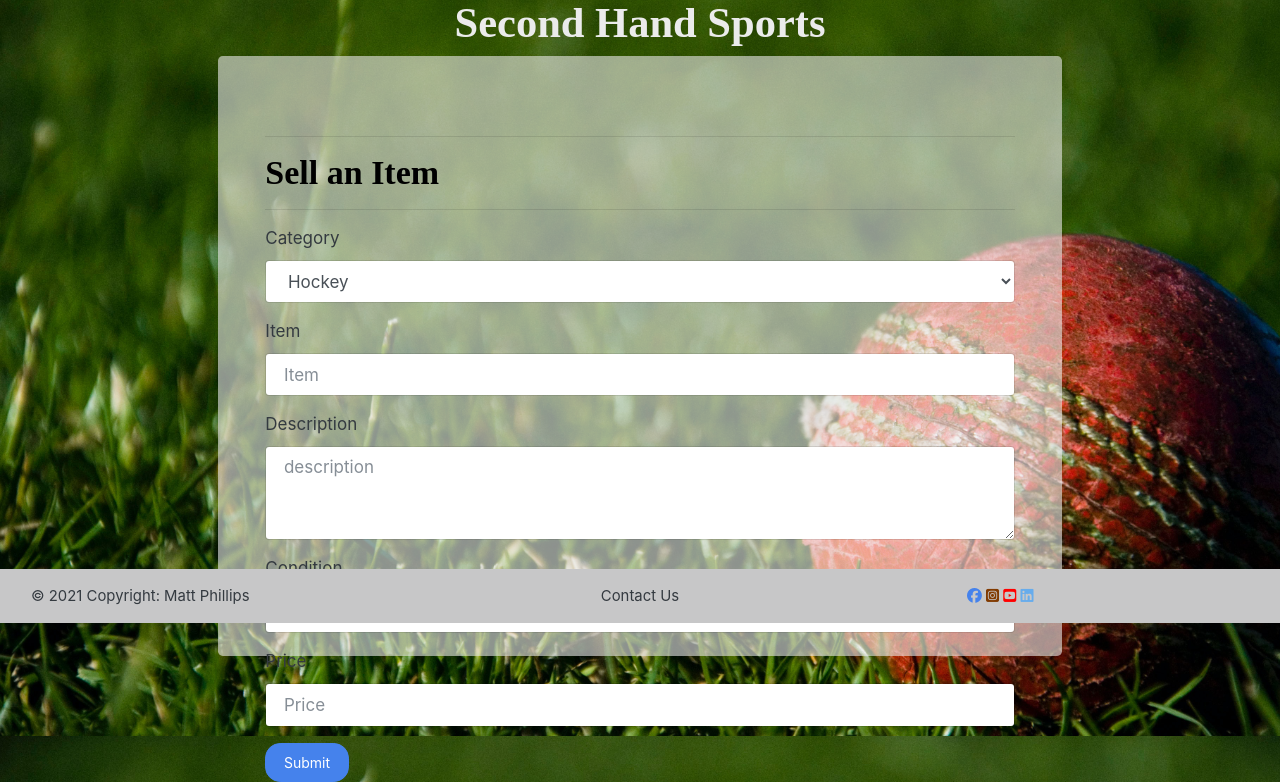
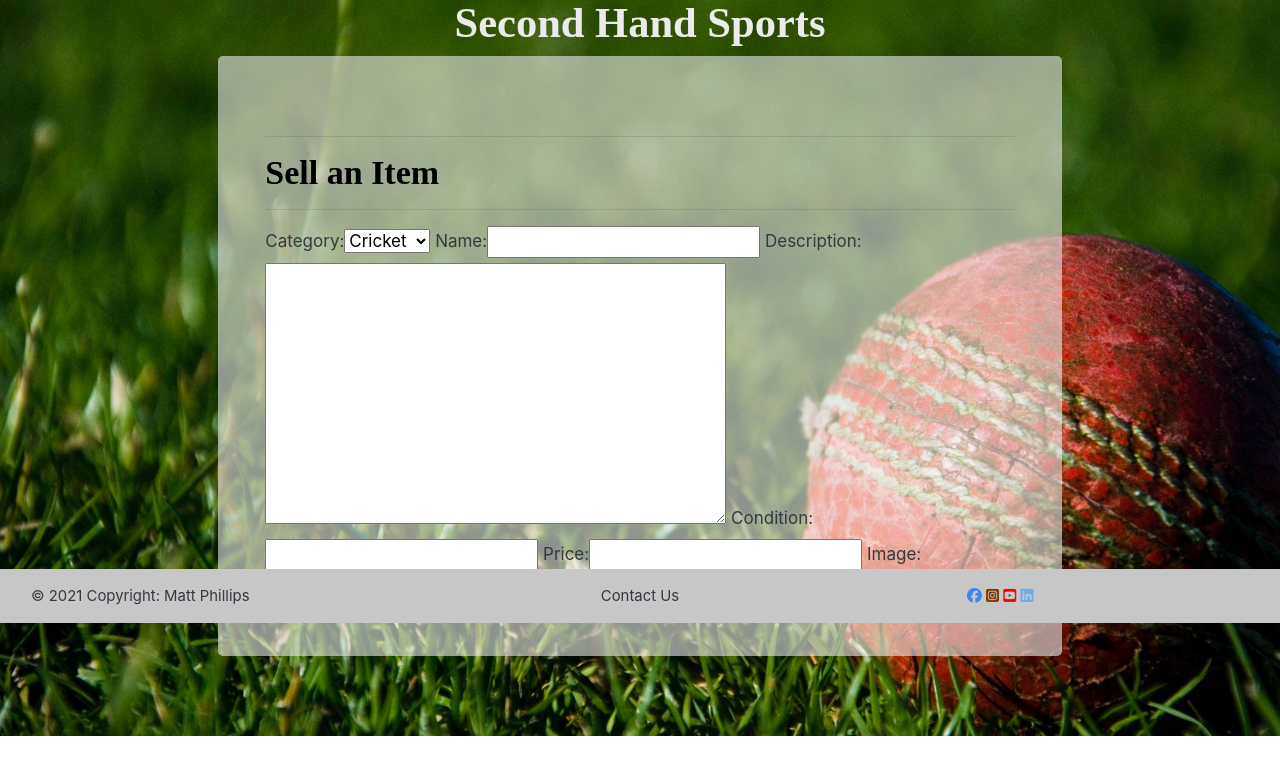
Before and after one commit to mphil17/Sports-shop-MS4, a Django app: page /equipment/sell/ in a window 1280 px wide. Shown: the part 177-959 px from the top of the page. After the commit the page ends 913 px from the top, so only its background shows below. Run offline with Django 3.2, Linux system fonts and the light colour scheme; data comes from the database, SQL or seed files in the repository; both versions use the stored data as it was after the commit; some libraries are stand-ins or nearby versions; some web fonts are replaced.

Commit message:
Redid selling page which now works.

```diff
--- a/equipment/forms.py
+++ b/equipment/forms.py
@@ -1,5 +1,5 @@
 from django import forms
-from .models import Equipment
+from .models import Equipment, Category
 
 
 class SellForm(forms.ModelForm):
@@ -31,3 +31,19 @@ class SellForm(forms.ModelForm):
                 placeholder = placeholders[field]
             self.fields[field].widget.attrs['placeholder'] = placeholder
             self.fields[field].label = False
+
+
+class EquipmentForm(forms.ModelForm):
+
+    class Meta:
+        model = Equipment
+        fields = ('category', 'name',
+                  'description', 'condition',
+                  'price', 'image',)
+
+    def __init__(self, *args, **kwargs):
+        super().__init__(*args, **kwargs)
+        categories = Category.objects.all()
+        friendly_names = [(c.id, c.get_friendly_name()) for c in categories]
+
+        self.fields['category'].choices = friendly_names
--- a/equipment/templates/equipment/equipment.html
+++ b/equipment/templates/equipment/equipment.html
@@ -36,6 +36,7 @@
                 <div class="card-header text-capitalize">{{ item.category }}</div>
                     <div class="card-body">
                         <h4 class="card-title">{{ item.name }}</h4>
+
                         <p class="card-text desc">{{ item.description }}</p>
                         <img src="{{ item.image }}" alt="image of the equipment">
                         <p class="card-text pl-2">Condition: {{ item.condition }}</p>
--- a/equipment/templates/equipment/sell.html
+++ b/equipment/templates/equipment/sell.html
@@ -25,38 +25,9 @@
         </div>
         <div class="row">
             <div class="col">
-                <form action="{% url 'sell_form' %}" method="POST" id="sell-form">
+                <form action="{% url 'sell_equipment' %}" method="POST" id="sell-form" enctype="multipart/form-data">
                     {% csrf_token %}
-                    <div class="form-group">
-                        <label for="category">Category</label>
-                        <select class="form-control" id="category" name="category">
-                        <option>Hockey</option>
-                        <option>Football</option>
-                        <option>Cricket</option>
-                        <option>Rugby</option>
-                        </select>
-                    </div>
-                     <div class="form-group">
-                        <label for="name">Item</label>
-                        <input type="text" class="form-control" id="name" placeholder="Item" name="name">
-                    </div>
-                    <div class="form-group">
-                        <label for="description">Description</label>
-                        <textarea class="form-control" id="description" rows="3" name="description" placeholder="description"></textarea>
-                    </div>
-                    <div class="form-group">
-                        <label for="condition">Condition</label>
-                        <select class="form-control" id="condition" name="condition">
-                        <option>Poor</option>
-                        <option>Average</option>
-                        <option>Good</option>
-                        <option>Excellent</option>
-                        </select>
-                    </div>
-                    <div class="form-group">
-                        <label for="price">Price</label>
-                        <input type="number" class="form-control" id="price" placeholder="Price" name="price" step="0.01">
-                    </div>
+                    {{ form }}
                     <button type="submit" value="Submit" class="btn btn-primary">Submit</button>
                 </form>
             </div>
--- a/equipment/urls.py
+++ b/equipment/urls.py
@@ -4,7 +4,6 @@ from . import views
 
 urlpatterns = [
     path('', views.show_equipment, name='equipment'),
-    path('<item_id>', views.equipment_item, name='equipment_item'),
-    path('sell/', views.sell, name='sell'),
-    path('sell_form/', views.sell_form, name='sell_form'),
+    path('<int:item_id>/', views.equipment_item, name='equipment_item'),
+    path('sell/', views.sell_equipment, name='sell_equipment'),
 ]
--- a/equipment/views.py
+++ b/equipment/views.py
@@ -2,6 +2,8 @@ from django.shortcuts import render, get_object_or_404, reverse, redirect
 from django.contrib import messages
 from django.db.models import Q
 from .models import Equipment, Category
+
+from .forms import SellForm, EquipmentForm
 
 # Create your views here.
 
@@ -65,20 +67,21 @@ def equipment_item(request, item_id):
     return render(request, 'equipment/equipment_item.html', context)
 
 
-def sell(request):
-    return render(request, 'equipment/sell.html')
+def sell_equipment(request):
+    """ Add a product to the store """
+    if request.method == 'POST':
+        form = EquipmentForm(request.POST, request.FILES)
+        if form.is_valid():
+            form.save()
+            messages.success(request, 'Successfully added product!')
+            return redirect(reverse('sell_equipment'))
+        else:
+            messages.error(request, 'Failed to add product. Please ensure the form is valid.')
+    else:
+        form = EquipmentForm()
+    template = 'equipment/sell.html'
+    context = {
+        'form': form,
+    }
 
-
-def sell_form(request):
-
-    if request.method == 'POST':
-        sell_data = {
-            'category': request.POST['category'],
-            'name': request.POST['name'],
-            'description': request.POST['description'],
-            'condition': request.POST['condition'],
-            'price': request.POST['price'],
-        }
-        sell_form = Equipment(category=category, name=name, description=description, condition=condition, price=price)
-        sell_form.save()
-    return render(request, 'equipment/sell.html')
+    return render(request, template, context)
--- a/profiles/views.py
+++ b/profiles/views.py
@@ -15,8 +15,10 @@ def profile(request):
         if form.is_valid():
             form.save()
             messages.success(request, 'Profile updated successfully')
-
-    form = UserProfileForm(instance=profile)
+        else:
+            messages.error(request, 'Update failed. Please ensure the form is valid.')
+    else:
+        form = UserProfileForm(instance=profile)
     orders = profile.orders.all()
 
     template = 'profiles/profile.html'
--- a/templates/allauth/account/base.html
+++ b/templates/allauth/account/base.html
@@ -47,7 +47,7 @@
         <a class="nav-link" href="{% url 'account_logout' %}">Logout</a>
       </li>
       <li class="nav-item">
-        <a class="nav-link" href="{% url 'sell' %}">Sell</a>
+        <a class="nav-link" href="{% url 'sell_equipment' %}">Sell</a>
       </li>
       {% else %}
       <li class="nav-item">
--- a/templates/base.html
+++ b/templates/base.html
@@ -67,7 +67,7 @@
       <button class="btn btn-secondary my-2 my-sm-0" type="submit">Search</button>
     </form>
   </div>
-   <a class="nav-link" href="{% url 'sell' %}"><button class="btn btn-primary">Sell</button></a>
+   <a class="nav-link" href="{% url 'sell_equipment' %}"><button class="btn btn-primary">Sell</button></a>
    <a class="{% if grand_total %}font-weight-bold{% else %}text-black{% endif %} nav-link custom-bag" data-toggle="tooltip" data-placement="bottom" title="Go to Checkout" href="{% if grand_total %}{% url 'view_bag' %}{% else %}#{% endif %}">
         <div class="text-center">
             <div><i class="fas fa-shopping-bag fa-lg"></i></div>
```
Also changed, not shown: db.sqlite3, media/nike_football_boots.jpg (deleted).
